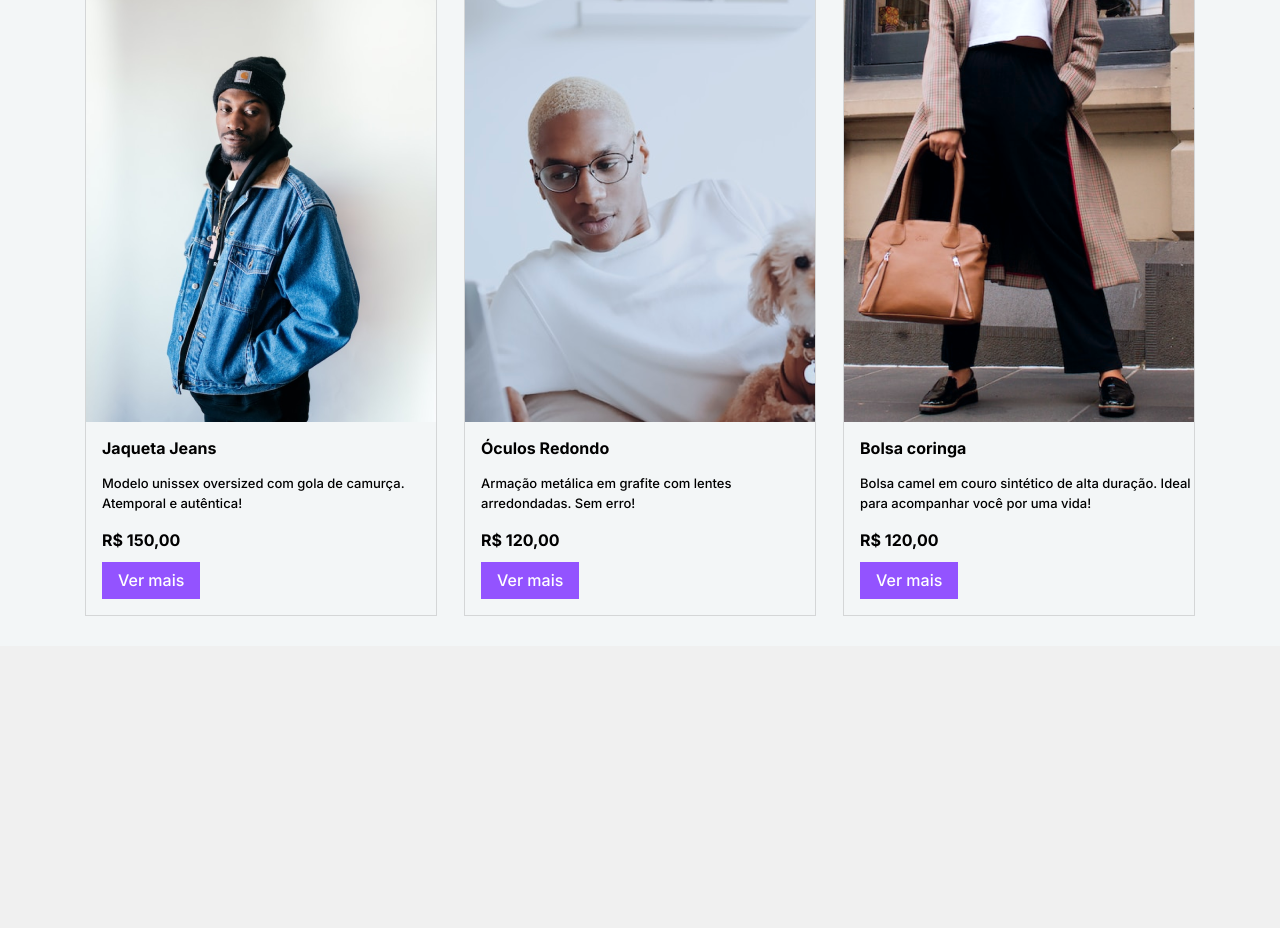
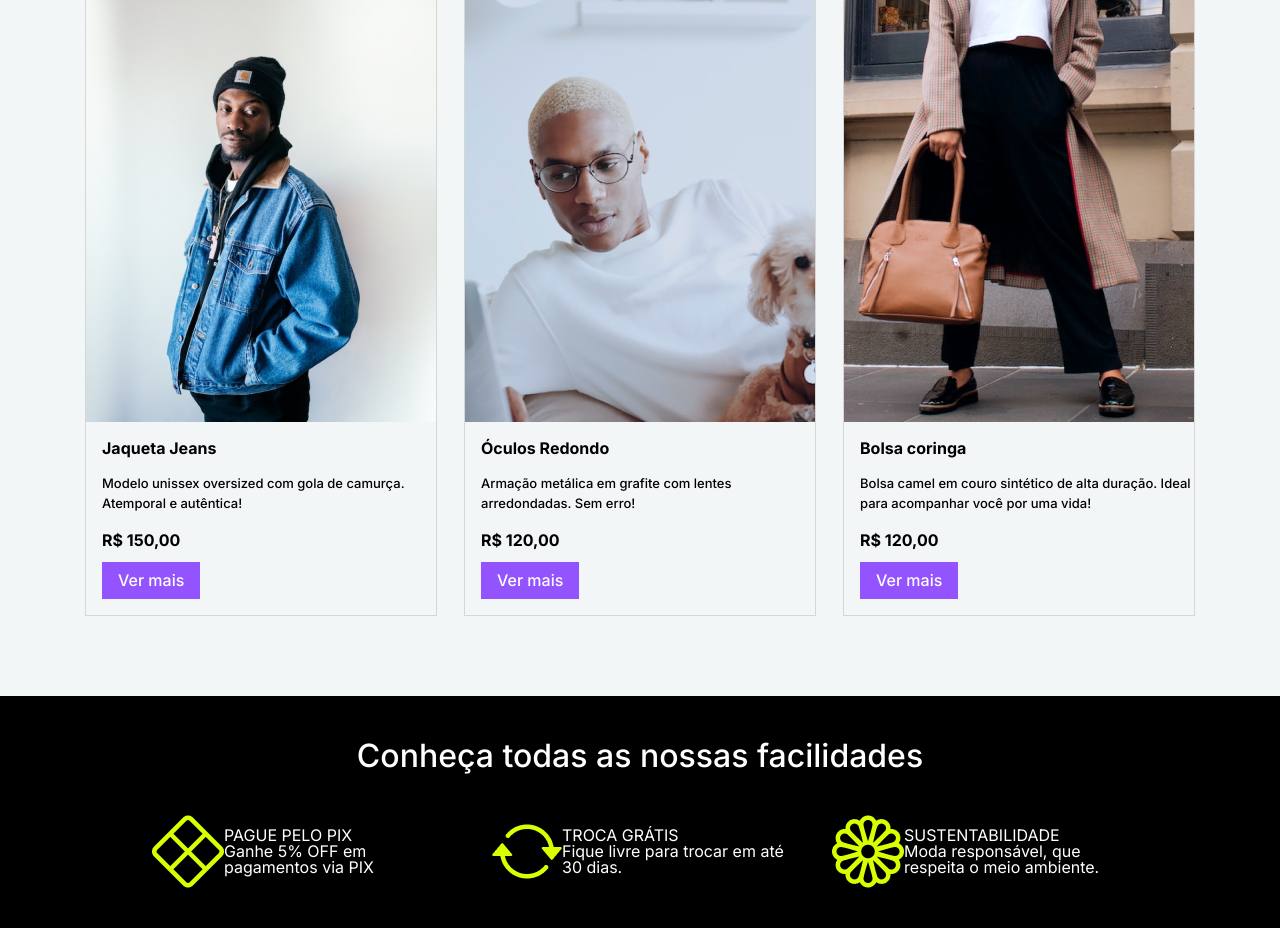
Before and after one commit to LuizLacerdaa/meteora, a PHP site: page / in a window 1280 px wide. Shown: the part 1523-2451 px from the top of the page. Before the commit the page ends 2139 px from the top, so only its background shows below. Run offline with PHP 8.4, Linux system fonts and the light colour scheme.

Commit message:
estrutura e formatação das facilidades

```diff
--- a/index.html
+++ b/index.html
@@ -102,6 +102,33 @@
         </div>
     </div>
 
+    <div class="facilidades">
+        <h2 class="titulo-facilidades">Conheça todas as nossas facilidades</h2>
+        <div class="icones">
+            <div class="conjunto-icone">
+                <img src="images/icone-pix.png" class="icone">
+                <div class="informacoes-icone">
+                    <h4 class="titulo-icone">PAGUE PELO PIX</h4>
+                    <p class="texto-icone">Ganhe 5% OFF em pagamentos via PIX</p>
+                </div>
+            </div>
+            <div class="conjunto-icone">
+                <img src="images/icone-troca.png" class="icone">
+                <div class="informacoes-icone">
+                    <h4 class="titulo-icone">TROCA GRÁTIS</h4>
+                    <p class="texto-icone">Fique livre para trocar em até 30 dias.</p>
+                </div>
+            </div>
+            <div class="conjunto-icone">
+                <img src="images/icone-sustentabilidade.png" class="icone">
+                <div class="informacoes-icone">
+                    <h4 class="titulo-icone">SUSTENTABILIDADE</h4>
+                    <p class="texto-icone">Moda responsável, que respeita o meio ambiente.</p>
+                </div>
+            </div>
+        </div>
+    </div>
+
     <script src="app.js"></script>
 </body>
 </html>
--- a/style.css
+++ b/style.css
@@ -215,3 +215,35 @@ body{
     font-weight: 500;
     margin-bottom: 16px;
 }
+
+.facilidades{
+    margin-top: 50px;
+    background-color: #000;
+    padding-top: 40px;
+    color: #fff;
+    padding-bottom: 40px;
+}
+
+.titulo-facilidades{
+    font-size: 32px;
+    line-height: 39px;
+    font-weight: 500;
+    margin-bottom: 40px;
+    text-align: center;
+}
+
+.icones{
+    width: 976px;
+    margin-left: auto;
+    margin-right: auto;
+    display: flex;
+    justify-content: space-between;
+    align-items: center;
+}
+
+.conjunto-icone{
+    display: flex;
+    justify-content: space-between;
+    align-items: center;
+    width: 296px;
+}
```
